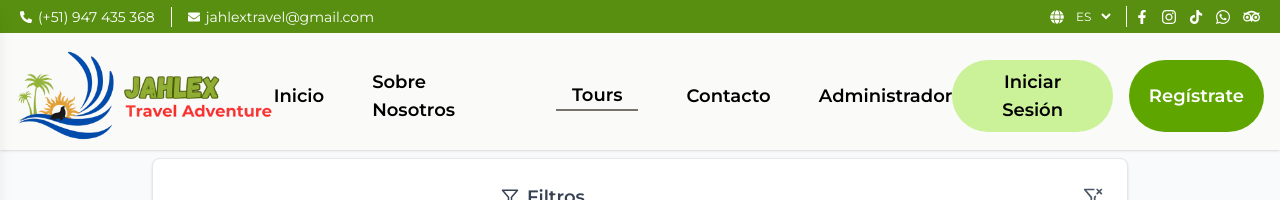
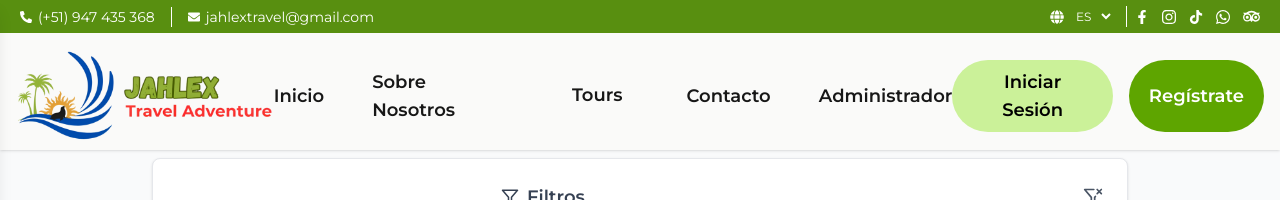
Before and after one commit to MagalyCanelo/JahlexTravelV2, a Next.js app: page /tours in a window 1280 px wide. Shown: the top 200 px of the page. Built offline with nearby package versions, Linux system fonts and the light colour scheme.

Commit message:
feat: Propuesta

```diff
--- a/app/Components/Header.tsx
+++ b/app/Components/Header.tsx
@@ -22,8 +22,8 @@ const Header = (props: { className?: string; onClick?: () => void }) => {
     <header
       className={`w-full ${
         pathname !== "/"
-          ? "!bg-stone-50 relative top-0 shadow text-black"
-          : "absolute !bg-stone-50 top-0 shadow text-black"
+          ? "!bg-stone-50 relative top-0 shadow "
+          : "absolute top-0"
       } z-50 ${props.className} transition-all duration-100 ease-in-out `}
     >
       <TopBar />
@@ -43,8 +43,8 @@ const Header = (props: { className?: string; onClick?: () => void }) => {
             href="/"
             className={
               pathname === "/"
-                ? " border-b-2 border-stone-500 px-4 transition-all"
-                : " oliva-c-hover"
+                ? " border-b-2 border-stone-50 px-4  transition-all"
+                : "oliva-c-hover"
             }
           >
             Inicio
@@ -53,8 +53,8 @@ const Header = (props: { className?: string; onClick?: () => void }) => {
             href="/aboutus"
             className={
               pathname === "/aboutus"
-                ? " border-b-2 border-stone-500  px-4 transition-all"
-                : " oliva-c-hover"
+                ? " border-b-2 border-stone-50  px-4 transition-all"
+                : "oliva-c-hover"
             }
           >
             Sobre Nosotros
@@ -63,8 +63,8 @@ const Header = (props: { className?: string; onClick?: () => void }) => {
             href="/tours"
             className={
               pathname === "/tours"
-                ? " border-b-2 border-stone-500  px-4 transition-all"
-                : " oliva-c-hover"
+                ? " border-b-2 border-stone-50 px-4 transition-all"
+                : "oliva-c-hover"
             }
           >
             Tours
@@ -73,8 +73,8 @@ const Header = (props: { className?: string; onClick?: () => void }) => {
             href="/contacto"
             className={
               pathname === "/contacto"
-                ? " border-b-2 border-stone-500  px-4 transition-all"
-                : " oliva-c-hover"
+                ? " border-b-2 border-stone-50  px-4 transition-all"
+                : "oliva-c-hover"
             }
           >
             Contacto
@@ -83,8 +83,8 @@ const Header = (props: { className?: string; onClick?: () => void }) => {
             href={"/administrador"}
             className={
               pathname === "/administrador"
-                ? " border-b-2 border-stone-500 px-4 transition-all"
-                : " oliva-c-hover"
+                ? " border-b-2 border-stone-50  px-4 transition-all"
+                : "oliva-c-hover"
             }
           >
             Administrador{" "}
--- a/app/Components/HeroBanner.tsx
+++ b/app/Components/HeroBanner.tsx
@@ -6,7 +6,7 @@ import Header from "./Header";
 function HeroBanner() {
   return (
     <section className="hero h-screen relative bg-gray-50  text-center lg:flex lg:flex-row lg:items-center lg:justify-between">
-      <Header />
+      <Header className="text-white "/>
       <ImageSlider />
       <div className="flex-col text-center absolute mx-auto left-0 right-0 bottom-0 top-2/6 p-8 lg:top-0 lg:mx-0 lg:relative lg:text-left lg:pr-6 lg:w-1/2 lg:z-10 lg:pl-8 lg:mt-20">
         <h1 className="text-4xl md:text-5xl xl:text-6xl font-bold mb-4 oliva-c drop-shadow-md font-fredoka leading-14 xl:leading-20">
--- a/app/aboutus/page.tsx
+++ b/app/aboutus/page.tsx
@@ -4,7 +4,7 @@ import Header from '../Components/Header'
 function page() {
   return (
     <div>
-        <Header className="bg-oliva-c text-black" />
+        <Header className="bg-oliva-c text-black " />
     </div>
   )
 }
```
